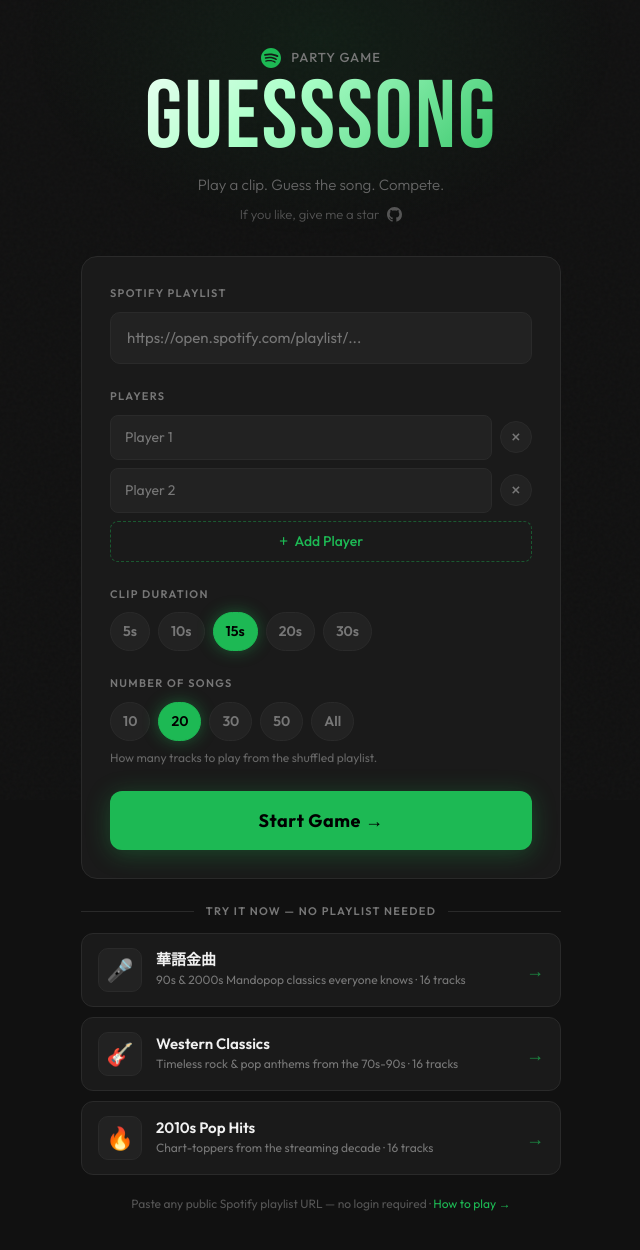
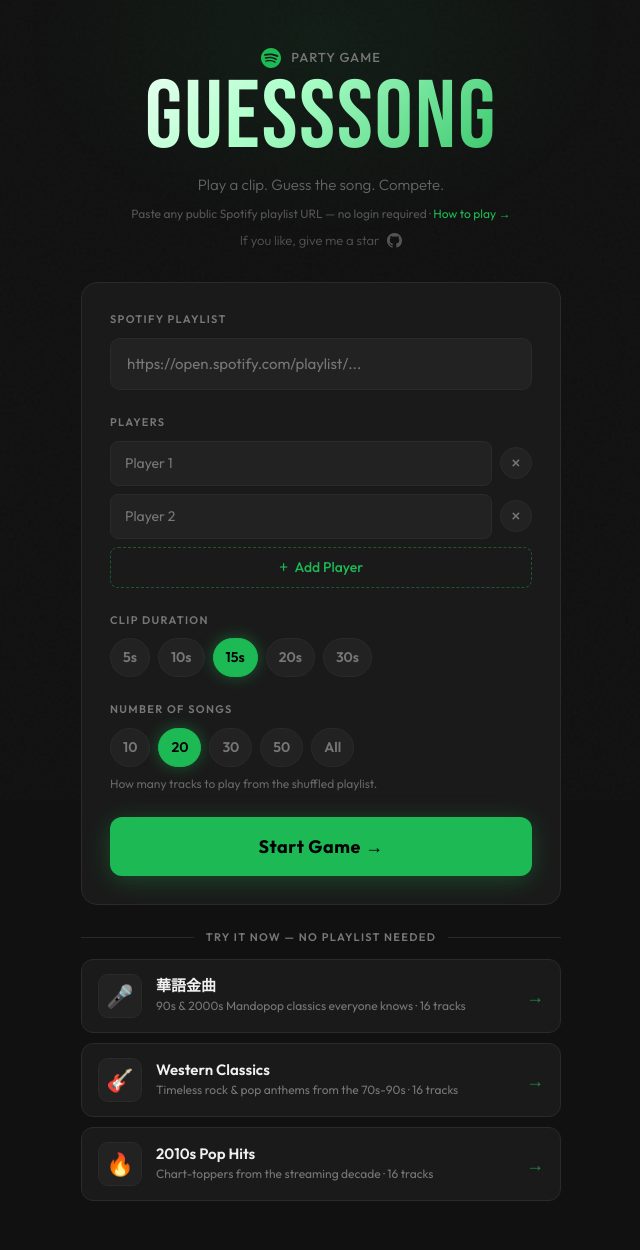
Before and after one commit to Waynting/GuessSong, a Next.js app: page / in a window 1280 px wide. Shown: the top 1250 px of the page, without its empty margins (319-959 px from the left). Built offline with nearby package versions, Linux system fonts and the light colour scheme; no server answers.

Commit message:
feat: move playlist note and how-to-play link under the hero tagline
Co-Authored-By: Claude Fable 5 <noreply@anthropic.com>

```diff
--- a/app/page.tsx
+++ b/app/page.tsx
@@ -481,6 +481,18 @@ export default function SetupPage() {
             <p style={{ color: "#666", fontSize: "15px", marginTop: "12px", fontWeight: 300 }}>
               Play a clip. Guess the song. Compete.
             </p>
+            <p style={{ color: "#555", fontSize: "12px", marginTop: "8px" }}>
+              Paste any public Spotify playlist URL — no login required
+              {" · "}
+              <a
+                href="/about"
+                style={{ color: "#1DB954", textDecoration: "none" }}
+                onMouseEnter={(e) => (e.currentTarget.style.textDecoration = "underline")}
+                onMouseLeave={(e) => (e.currentTarget.style.textDecoration = "none")}
+              >
+                How to play →
+              </a>
+            </p>
             <p style={{ color: "#555", fontSize: "13px", marginTop: "8px", fontWeight: 300, display: "flex", alignItems: "center", justifyContent: "center", gap: "8px" }}>
               If you like, give me a star
               <a href="https://github.com/Waynting/spotify-song-guess_web" target="_blank" rel="noopener noreferrer" style={{ color: "#555", display: "inline-flex", transition: "color 0.15s" }} onMouseEnter={e => (e.currentTarget.style.color = "#f0f0f0")} onMouseLeave={e => (e.currentTarget.style.color = "#555")}>
@@ -668,22 +680,6 @@ export default function SetupPage() {
             </div>
           </div>
 
-          {/* Footer note */}
-          <p
-            className={`text-center ${mounted ? "fade-in fade-in-4" : ""}`}
-            style={{ color: "#555", fontSize: "12px", marginTop: "20px" }}
-          >
-            Paste any public Spotify playlist URL — no login required
-            {" · "}
-            <a
-              href="/about"
-              style={{ color: "#1DB954", textDecoration: "none" }}
-              onMouseEnter={(e) => (e.currentTarget.style.textDecoration = "underline")}
-              onMouseLeave={(e) => (e.currentTarget.style.textDecoration = "none")}
-            >
-              How to play →
-            </a>
-          </p>
         </div>
       </main>
     </>
```
